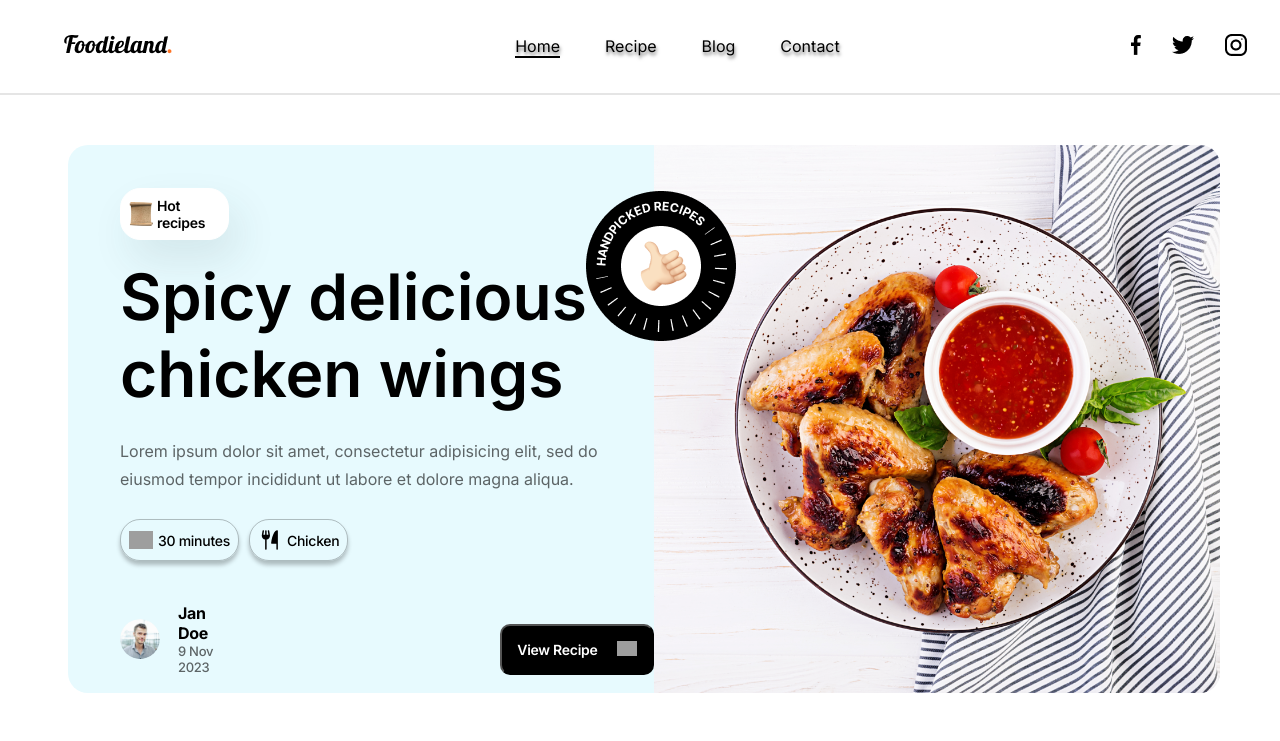
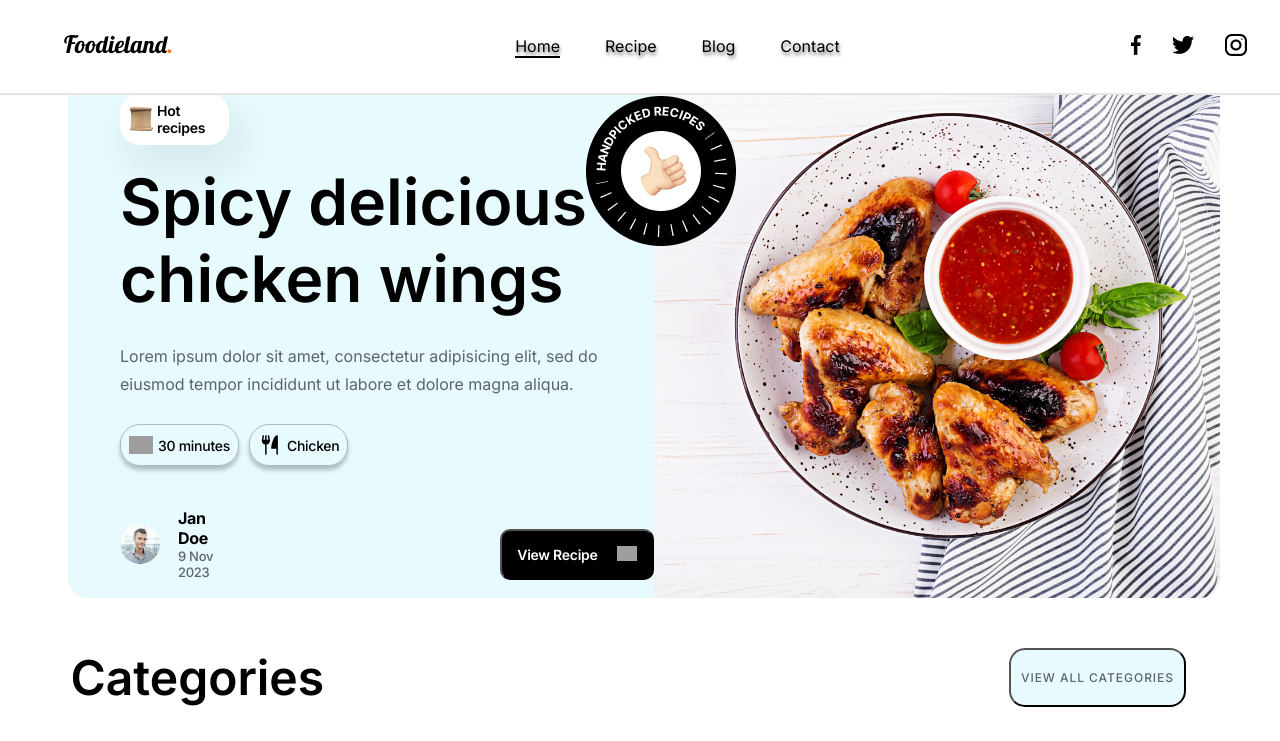
Before and after one commit to dharminderkumar-tmpl/Foodieland, a React (Create React App) app: page / in a window 1280 px wide. Shown: the top 741 px of the page. Built offline with nearby package versions, Linux system fonts and the light colour scheme; no server answers; grey boxes are pictures that could not be loaded; a web font is replaced by a local one.

Commit message:
responsiveness blog final moreover sticky

```diff
--- a/src/App.css
+++ b/src/App.css
@@ -17,8 +17,11 @@ body{
   display: flex;
   justify-content: space-evenly;
   align-items: center;
-  margin-top: 34px;
+  padding-top: 34px;
   /* gap: 12%; */
+  position: fixed;
+  top: 0;
+  z-index: 2;
   background-color: #fff;
   padding-bottom: 34px;
   border-bottom: 2px solid rgba(0, 0, 0, 0.10);;
```
